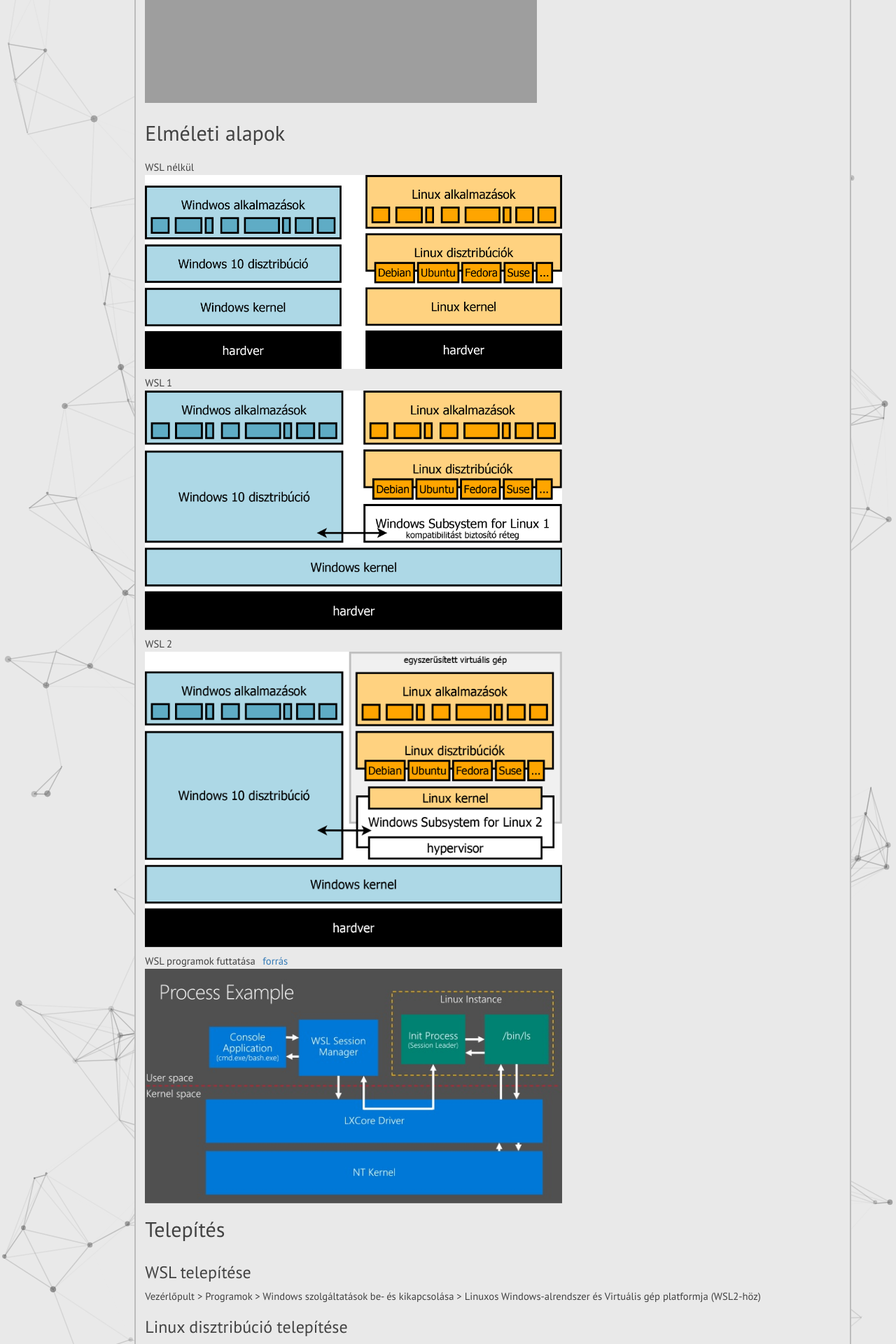
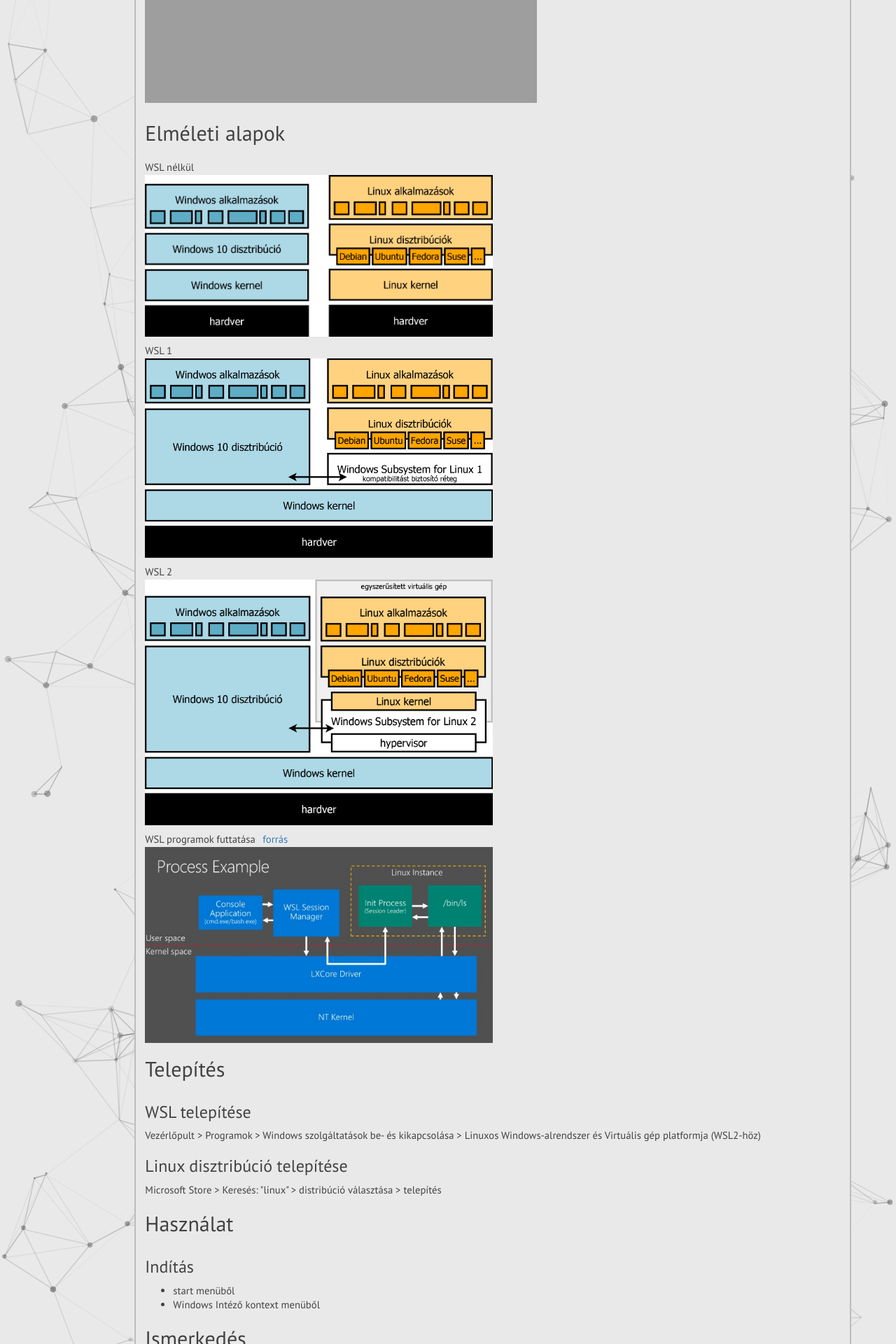
Before and after one commit to geryxyz/geryxyz, a Jekyll site: the page built from content/os-in-school/wsl.html, in a window 1280 px wide. Shown: the part 984-2904 px from the top of the page at 70% size. Built offline with Jekyll 4.4.1, drawn with Linux system fonts in a browser that asks for light colours; nearby versions of some CDN libraries; library files that are not in the unit come from our copies; some of the changed text lies outside the part shown; grey boxes are pictures that could not be loaded.

Commit message:
smaller images

```diff
--- a/content/os-in-school/wsl.html
+++ b/content/os-in-school/wsl.html
@@ -12,14 +12,14 @@
 <h2>Elméleti alapok</h2>
 
 <p>WSL nélkül<br/>
-<img src="nowsl.png" style="width: 60%"/></p>
+<img src="nowsl.png" style="width: 50%"/></p>
 <p>WSL 1<br/>
-<img src="wsl1.png" style="width: 60%"/></p>
+<img src="wsl1.png" style="width: 50%"/></p>
 <p>WSL 2<br/>
-<img src="wsl2.png" style="width: 60%"/></p>
+<img src="wsl2.png" style="width: 50%"/></p>
 
 <p>WSL programok futtatása <a href="https://www.slideshare.net/WindowsDev/build-2017-b8113-using-the-windows-subsystem-for-linux-and-the-windows-console-for-a-next-generation-developmentexperience">forrás</a><br/>
-<img src="wsl_process.jpg" style="width: 60%"/></p>
+<img src="wsl_process.jpg" style="width: 50%"/></p>
 
 <h2>Telepítés</h2>
 
```
